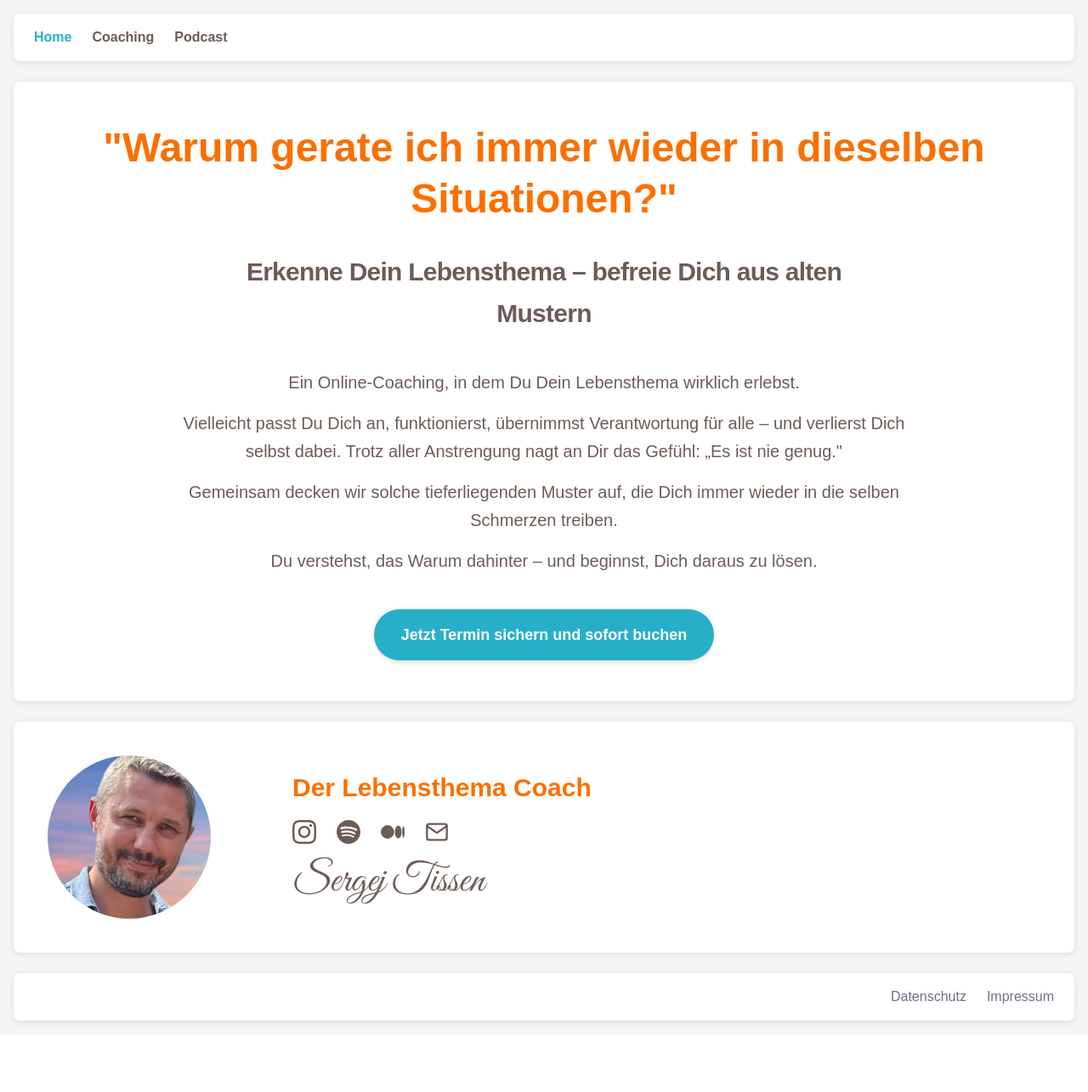
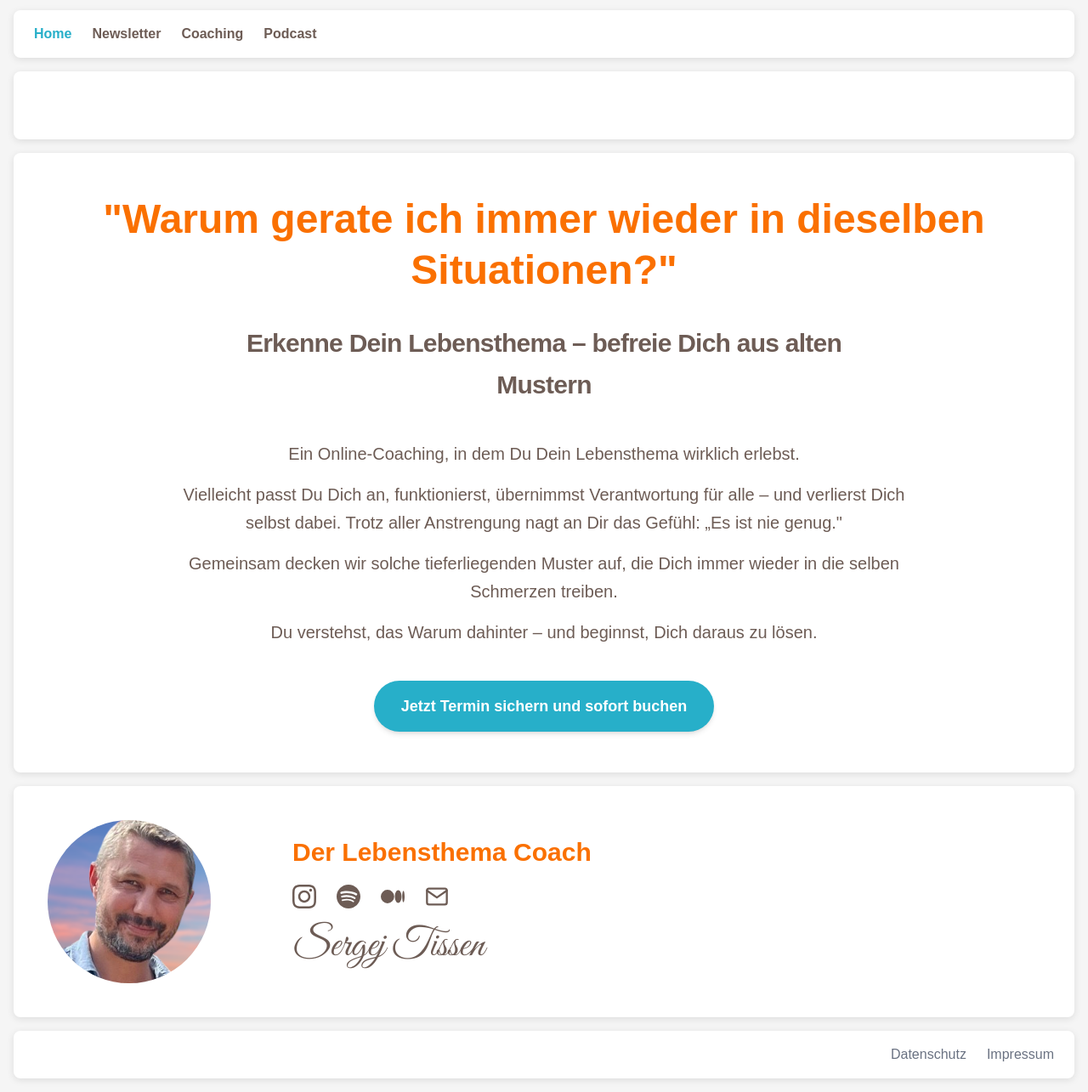
Before and after one commit to lebensthema-coach/www, a Next.js app: page / in a window 1280 px wide. Shown: the whole page at 85% size. Before the commit the page ends 1217 px from the top, so only its background shows below. Built offline with nearby package versions, Linux system fonts and the light colour scheme.

Commit message:
Add newsletter signup flow

```diff
--- a/app/components/Footer.tsx
+++ b/app/components/Footer.tsx
@@ -2,7 +2,7 @@ import WhiteContainer from './WhiteContainer';
 
 export default function Footer() {
   return (
-    <footer className="w-full max-w-7xl mx-auto px-4 pt-4 pb-4">
+    <footer className="w-full max-w-7xl mx-auto px-4 pb-4">
       <WhiteContainer>
         <div className="flex justify-end items-center gap-6 px-6 py-4">
           <a
--- a/app/components/HeroSection.tsx
+++ b/app/components/HeroSection.tsx
@@ -3,7 +3,7 @@ import Button from './Button';
 
 export default function HeroSection() {
   return (
-    <section className="w-full max-w-7xl mx-auto px-4 pt-4 pb-2">
+    <section className="w-full max-w-7xl mx-auto px-4">
       <WhiteContainer>
         <div className="px-6 md:px-10 py-8 md:py-12 text-center">
           {/* H1 - Orange Quote */}
--- a/app/components/Navigation.tsx
+++ b/app/components/Navigation.tsx
@@ -6,9 +6,10 @@ import WhiteContainer from './WhiteContainer';
 export default function Navigation() {
   const pathname = usePathname();
   const isHome = pathname === '/';
+  const isNewsletter = pathname === '/newsletter';
 
   return (
-    <nav className="w-full max-w-7xl mx-auto px-4 pt-4 pb-2">
+    <nav className="w-full max-w-7xl mx-auto px-4">
       <WhiteContainer>
         <div className="flex gap-6 px-6 py-4">
           <a
@@ -20,6 +21,16 @@ export default function Navigation() {
             }`}
           >
             Home
+          </a>
+          <a
+            href="/newsletter"
+            className={`font-bold text-base transition-opacity ${
+              isNewsletter
+                ? 'text-brand-cyan hover:opacity-80'
+                : 'text-brand-dark-gray hover:text-brand-cyan'
+            }`}
+          >
+            Newsletter
           </a>
           <a
             href="https://calendly.com/lebensthema/coach"
--- /dev/null
+++ b/app/components/NewsletterSignup.tsx
@@ -0,0 +1,13 @@
+import WhiteContainer from './WhiteContainer';
+
+export default function NewsletterSignup() {
+  return (
+    <section className="w-full max-w-7xl mx-auto px-4">
+      <WhiteContainer>
+        <div className="px-6 py-10">
+          <div className="ml-embedded" data-form="ifzLRo" />
+        </div>
+      </WhiteContainer>
+    </section>
+  );
+}
--- a/app/components/Signatur.tsx
+++ b/app/components/Signatur.tsx
@@ -3,7 +3,7 @@ import Image from 'next/image';
 
 export default function Signatur() {
   return (
-    <section className="w-full max-w-7xl mx-auto px-4 pt-4 pb-2">
+    <section className="w-full max-w-7xl mx-auto px-4">
       <WhiteContainer>
         <div className="flex flex-col md:flex-row items-center md:items-center gap-8 md:gap-16 lg:gap-20 xl:gap-24 p-6 md:p-8 lg:p-10">
           {/* Linker Bereich - Porträtbild (kreisförmig) */}
--- a/app/layout.tsx
+++ b/app/layout.tsx
@@ -27,6 +27,15 @@ export default function RootLayout({
 }>) {
   return (
     <html lang="de">
+      <head>
+        {/* MailerLite Universal */}
+        <script
+          dangerouslySetInnerHTML={{
+            __html: `(function(w,d,e,u,f,l,n){w[f]=w[f]||function(){(w[f].q=w[f].q||[]).push(arguments);},l=d.createElement(e),l.async=1,l.src=u,n=d.getElementsByTagName(e)[0],n.parentNode.insertBefore(l,n);})(window,document,'script','https://assets.mailerlite.com/js/universal.js','ml');ml('account','1873724');`,
+          }}
+        />
+        {/* End MailerLite Universal */}
+      </head>
       <body className={`antialiased ${greatVibes.variable}`}>
         {children}
       </body>
--- /dev/null
+++ b/app/newsletter/page.tsx
@@ -0,0 +1,20 @@
+import Navigation from '../components/Navigation';
+import Footer from '../components/Footer';
+import NewsletterSignup from '../components/NewsletterSignup';
+import WhiteContainer from '../components/WhiteContainer';
+import Signatur from '../components/Signatur';
+
+export default function Newsletter() {
+  return (
+    <div className="min-h-screen bg-brand-page-bg flex flex-col">
+      <div className="flex flex-col space-y-4 pt-3">
+        <Navigation />
+        <NewsletterSignup />
+        <Signatur />
+      </div>
+      <div className="mt-auto pt-4">
+        <Footer />
+      </div>
+    </div>
+  );
+}
--- a/app/page.tsx
+++ b/app/page.tsx
@@ -1,4 +1,5 @@
 import Navigation from './components/Navigation';
+import NewsletterSignup from './components/NewsletterSignup';
 import HeroSection from './components/HeroSection';
 import Signatur from './components/Signatur';
 import Footer from './components/Footer';
@@ -6,10 +7,13 @@ import Footer from './components/Footer';
 export default function Home() {
   return (
     <div className="min-h-screen bg-brand-page-bg flex flex-col">
-      <Navigation />
-      <HeroSection />
-      <Signatur />
-      <div className="mt-auto">
+      <div className="flex flex-col space-y-4 pt-3">
+        <Navigation />
+        <NewsletterSignup />
+        <HeroSection />
+        <Signatur />
+      </div>
+      <div className="mt-auto pt-4">
         <Footer />
       </div>
     </div>
```
